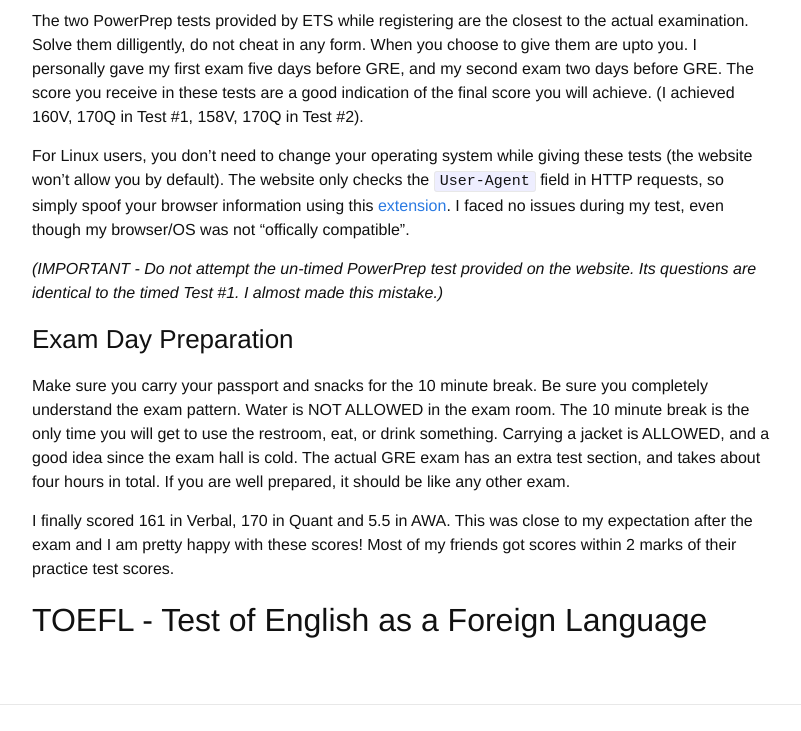
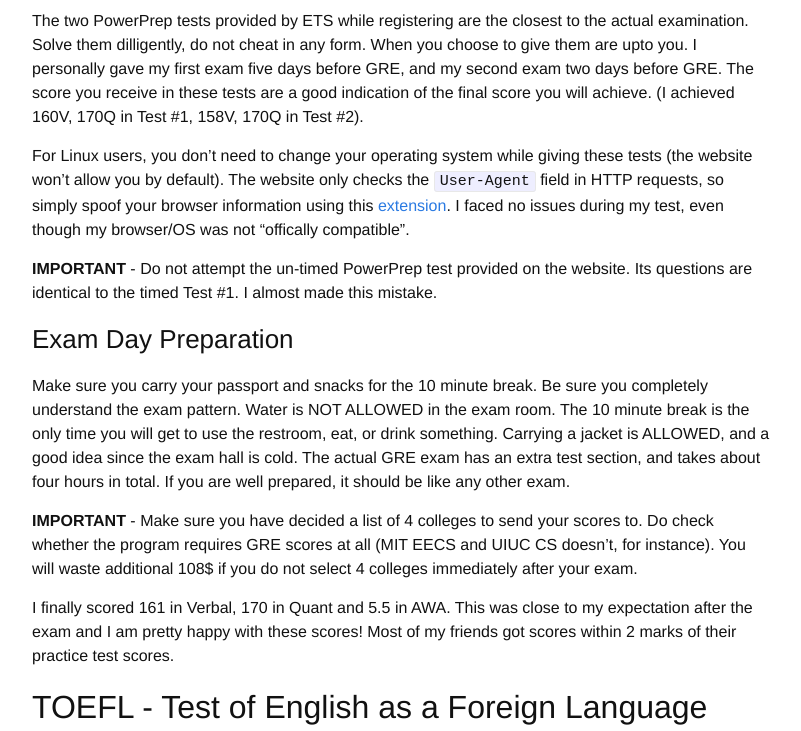
Before and after one commit to martiansideofthemoon/martiansideofthemoon.github.io, a Jekyll site: the page built from _posts/2017-12-08-gre-toefl-preparation.markdown, in a window 1280 px wide and 900 px high, scrolled down 3691 px, cut to the strip 0-731 px from the top of the window. Shown: the whole strip, without its empty margins (238-1039 px from the left). Built offline with Jekyll 4.4.1, drawn with Linux system fonts in a browser that asks for light colours; comment, search, counter and statistics services are not loaded.

Commit message:
GRE done

```diff
--- a/_posts/2017-12-08-gre-toefl-preparation.markdown
+++ b/_posts/2017-12-08-gre-toefl-preparation.markdown
@@ -72,13 +72,15 @@ The two PowerPrep tests provided by ETS while registering are the closest to the
 
 For Linux users, you don't need to change your operating system while giving these tests (the website won't allow you by default). The website only checks the `User-Agent` field in HTTP requests, so simply spoof your browser information using this [extension](https://chrome.google.com/webstore/detail/user-agent-switcher-for-g/ffhkkpnppgnfaobgihpdblnhmmbodake?hl=en). I faced no issues during my test, even though my browser/OS was not "offically compatible".
 
-*(IMPORTANT - Do not attempt the un-timed PowerPrep test provided on the website. Its questions are identical to the timed Test #1. I almost made this mistake.)*
+**IMPORTANT** - Do not attempt the un-timed PowerPrep test provided on the website. Its questions are identical to the timed Test #1. I almost made this mistake.
 
 
 ### Exam Day Preparation
 
 Make sure you carry your passport and snacks for the 10 minute break. Be sure you completely understand the exam pattern. Water is NOT ALLOWED in the exam room. The 10 minute break is the only time you will get to use the restroom, eat, or drink something. Carrying a jacket is ALLOWED, and a good idea since the exam hall is cold. The actual GRE exam has an extra test section, and takes about four hours in total. If you are well prepared, it should be like any other exam.
 
+**IMPORTANT** - Make sure you have decided a list of 4 colleges to send your scores to. Do check whether the program requires GRE scores at all (MIT EECS and UIUC CS doesn't, for instance). You will waste additional 108$ if you do not select 4 colleges immediately after your exam.
+
 I finally scored 161 in Verbal, 170 in Quant and 5.5 in AWA. This was close to my expectation after the exam and I am pretty happy with these scores! Most of my friends got scores within 2 marks of their practice test scores.
 
 ## TOEFL - Test of English as a Foreign Language
```
